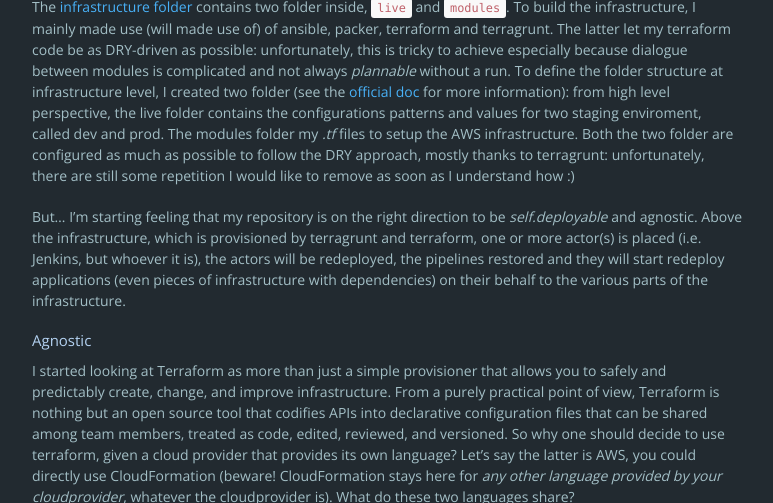
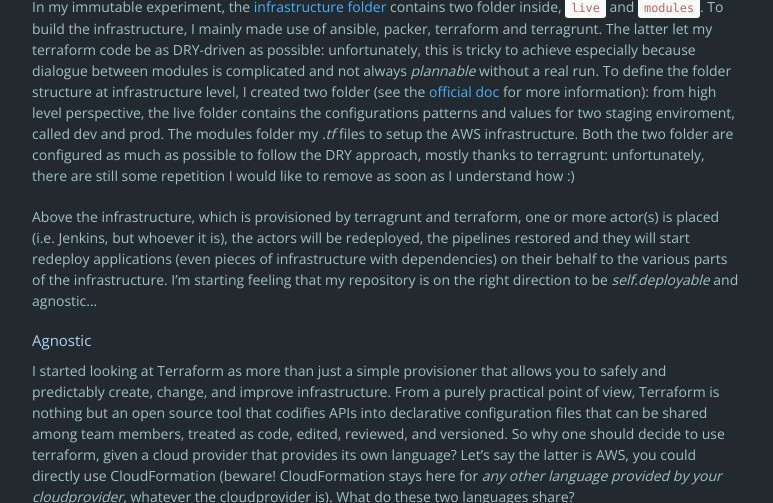
Before and after one commit to made2591/blog.madeddu.xyz, a Jekyll site: the page built from _posts/2018-10-21-dry-immutable-opinionated.md, in a window 1280 px wide and 900 px high, scrolled down 3118 px, cut to the strip 263-766 px from the top of the window. Shown: the whole strip, without its empty margins (253-1026 px from the left). Built offline with Jekyll 4.4.1, drawn with Linux system fonts in a browser that asks for light colours; nearby versions of some CDN libraries; formulas are drawn with MathJax 3; comment, search, counter and statistics services are not loaded.

Commit message:
Fix typos

````diff
--- a/_posts/2018-10-21-dry-immutable-opinionated.md
+++ b/_posts/2018-10-21-dry-immutable-opinionated.md
@@ -45,9 +45,9 @@
 
 ![dry](https://i.imgur.com/RbFzUWe.jpg)
 
-The [infrastructure folder](https://github.com/made2591/immutable/tree/master/infrastructure) contains two folder inside, ```live``` and ```modules```. To build the infrastructure, I mainly made use (will made use of) of ansible, packer, terraform and terragrunt. The latter let my terraform code be as DRY-driven as possible: unfortunately, this is tricky to achieve especially because dialogue between modules is complicated and not always *plannable* without a run. To define the folder structure at infrastructure level, I created two folder (see the [official doc](https://www.gruntwork.io/) for more information): from high level perspective, the live folder contains the configurations patterns and values for two staging enviroment, called dev and prod. The modules folder my *.tf* files to setup the AWS infrastructure. Both the two folder are configured as much as possible to follow the DRY approach, mostly thanks to terragrunt: unfortunately, there are still some repetition I would like to remove as soon as I understand how :)
+In my immutable experiment, the [infrastructure folder](https://github.com/made2591/immutable/tree/master/infrastructure) contains two folder inside, ```live``` and ```modules```. To build the infrastructure, I mainly made use of ansible, packer, terraform and terragrunt. The latter let my terraform code be as DRY-driven as possible: unfortunately, this is tricky to achieve especially because dialogue between modules is complicated and not always *plannable* without a real run. To define the folder structure at infrastructure level, I created two folder (see the [official doc](https://www.gruntwork.io/) for more information): from high level perspective, the live folder contains the configurations patterns and values for two staging enviroment, called dev and prod. The modules folder my *.tf* files to setup the AWS infrastructure. Both the two folder are configured as much as possible to follow the DRY approach, mostly thanks to terragrunt: unfortunately, there are still some repetition I would like to remove as soon as I understand how :)
 
-But... I'm starting feeling that my repository is on the right direction to be *self.deployable* and agnostic. Above the infrastructure, which is provisioned by terragrunt and terraform, one or more actor(s) is placed (i.e. Jenkins, but whoever it is), the actors will be redeployed, the pipelines restored and they will start redeploy applications (even pieces of infrastructure with dependencies) on their behalf to the various parts of the infrastructure.
+Above the infrastructure, which is provisioned by terragrunt and terraform, one or more actor(s) is placed (i.e. Jenkins, but whoever it is), the actors will be redeployed, the pipelines restored and they will start redeploy applications (even pieces of infrastructure with dependencies) on their behalf to the various parts of the infrastructure. I'm starting feeling that my repository is on the right direction to be *self.deployable* and agnostic...
 
 #### Agnostic
 I started looking at Terraform as more than just a simple provisioner that allows you to safely and predictably create, change, and improve infrastructure.
````
